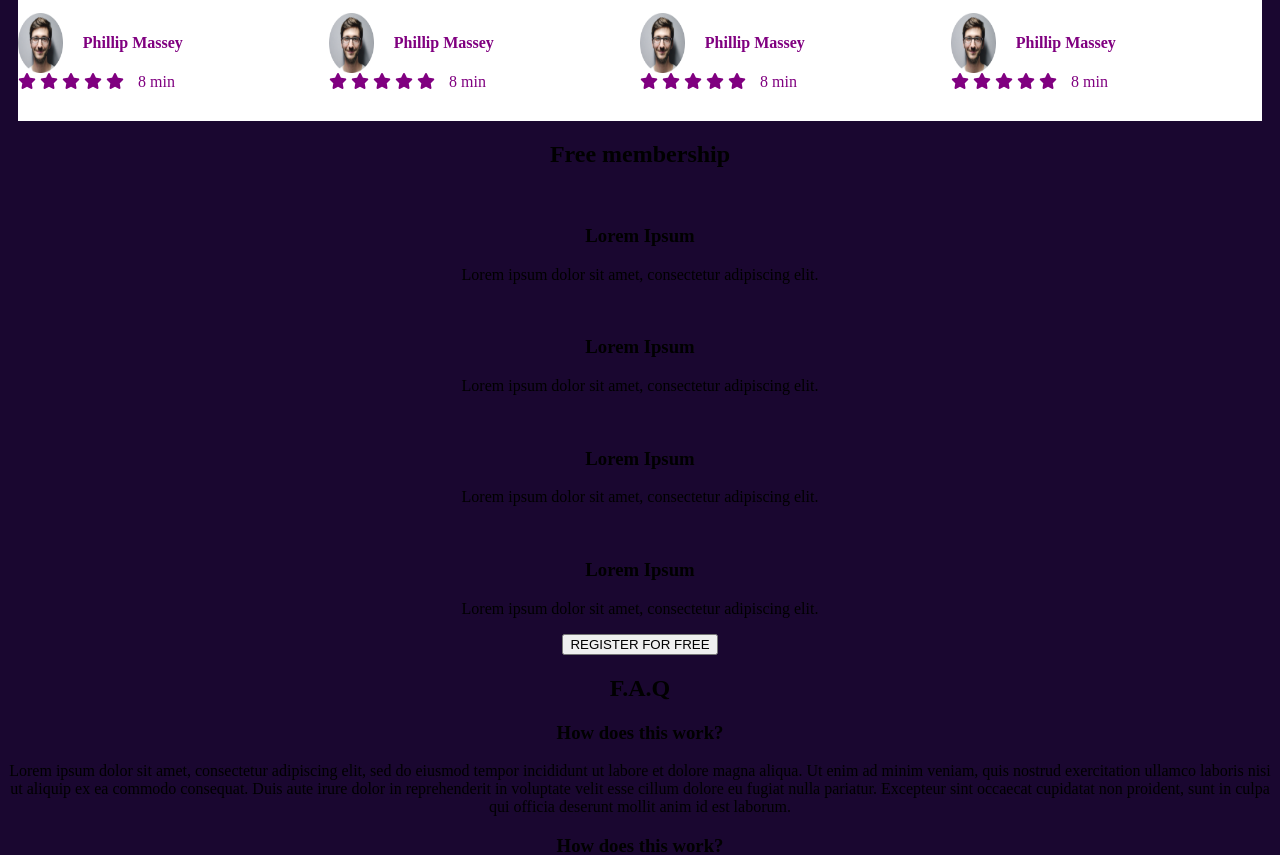
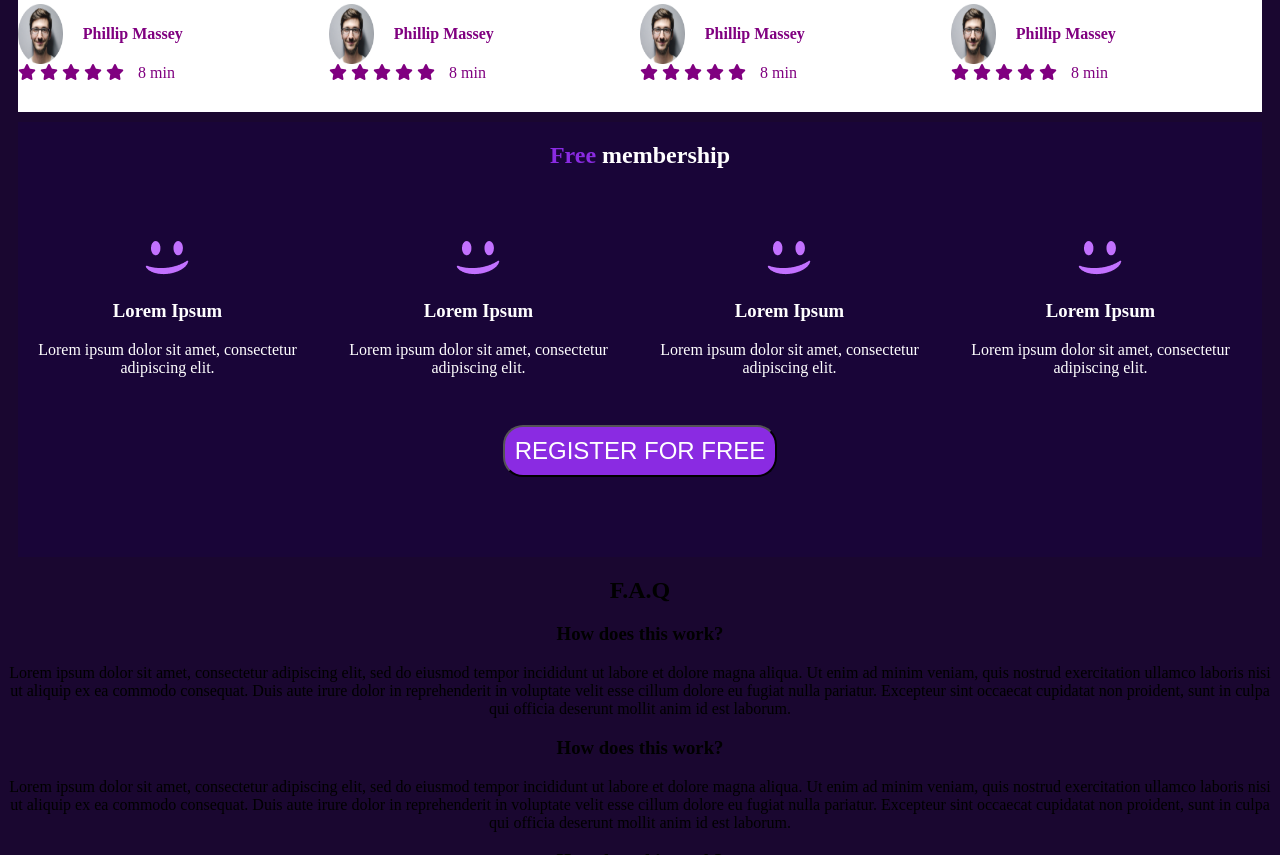
Before and after one commit to Ahmedhassan1990ali/alx_html_css, a plain HTML site: page css_advanced/index.html in a window 1280 px wide. Shown: the part 1416-2271 px from the top of the page. Drawn offline with Linux system fonts and the light colour scheme.

Commit message:
Task 5. Membership

```diff
--- a/css_advanced/index.html
+++ b/css_advanced/index.html
@@ -136,25 +136,25 @@
                 <p>8 min</p>
             </div>
         </section>
-        <section>
-            <h2>Free membership</h2>
+        <section id="membership">
+            <h2><span>Free</span> membership</h2>
             <div>
-                <img src="./images/smile.svg" alt="">
+                <img src="./CSS Advanced images/smile.png" alt="">
                 <h3>Lorem Ipsum</h3>
                 <p>Lorem ipsum dolor sit amet, consectetur adipiscing elit.</p>
             </div>
             <div>
-                <img src="./images/smile.svg" alt="">
+                <img src="./CSS Advanced images/smile.png" alt="">
                 <h3>Lorem Ipsum</h3>
                 <p>Lorem ipsum dolor sit amet, consectetur adipiscing elit.</p>
             </div>
             <div>
-                <img src="./images/smile.svg" alt="">
+                <img src="./CSS Advanced images/smile.png" alt="">
                 <h3>Lorem Ipsum</h3>
                 <p>Lorem ipsum dolor sit amet, consectetur adipiscing elit.</p>
             </div>
             <div>
-                <img src="./images/smile.svg" alt="">
+                <img src="./CSS Advanced images/smile.png" alt="">
                 <h3>Lorem Ipsum</h3>
                 <p>Lorem ipsum dolor sit amet, consectetur adipiscing elit.</p>
             </div>
--- a/css_advanced/styles.css
+++ b/css_advanced/styles.css
@@ -48,7 +48,7 @@ h1 {
     color:white;
     background-color: blueviolet;
     padding: 10px;
-    font-size: 2em;
+    font-size: 1.5em;
     border-radius: 20px;
 }
 
@@ -154,9 +154,6 @@ h1 {
     text-align: left;
 }
 
-#videos > div >img::after {
-    background: url("./CSS Advanced images/play.png")
-}
 
 .philip {
     display: flex;
@@ -191,3 +188,46 @@ h1 {
 }
 
 /* -------------------------------------------------------- */
+
+
+#membership {
+    background-color: rgb(25, 5, 56);
+    color:white;
+    display: flex;
+    flex-wrap: wrap;
+    gap: 12px;
+    padding-bottom: 30px;
+    margin: 10px;
+}
+
+#membership h2 {
+    width: 600px;
+    flex: 0 0 100%;
+    margin-bottom: 60px;
+    /* background-color: blue; */
+}
+
+#membership h2 span{
+    color:blueviolet;
+}
+
+#membership > div {
+    flex: 1 1 calc(25%-12px);
+    min-width: 140px;
+    max-width: 300px;
+    width: calc(25% - 12px);
+    text-align: center;
+}
+
+#membership button {
+    display: block;
+    margin: 20px auto 50px;
+    color:white;
+    background-color: blueviolet;
+    padding: 10px;
+    font-size: 1.5em;
+    border-radius: 20px;
+}
+
+
+/* -------------------------------------- */
```
